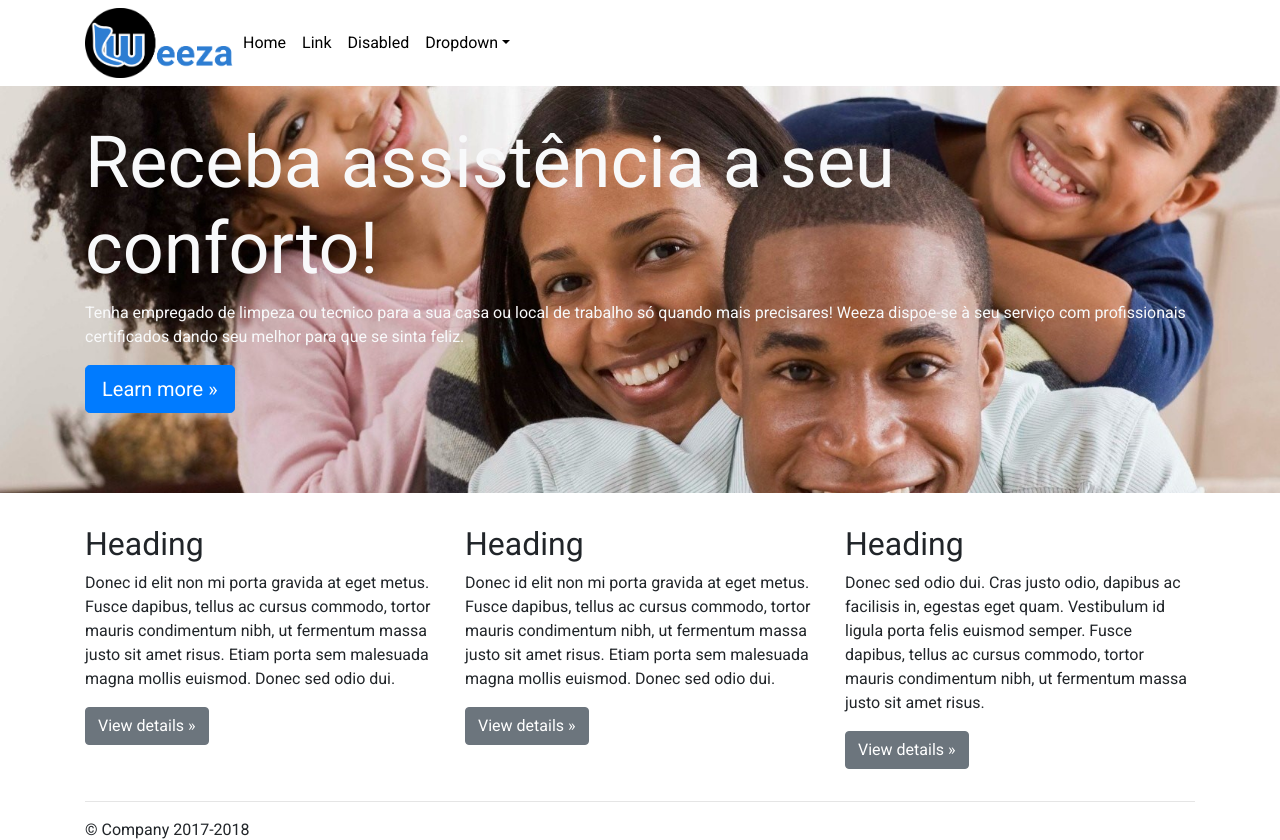
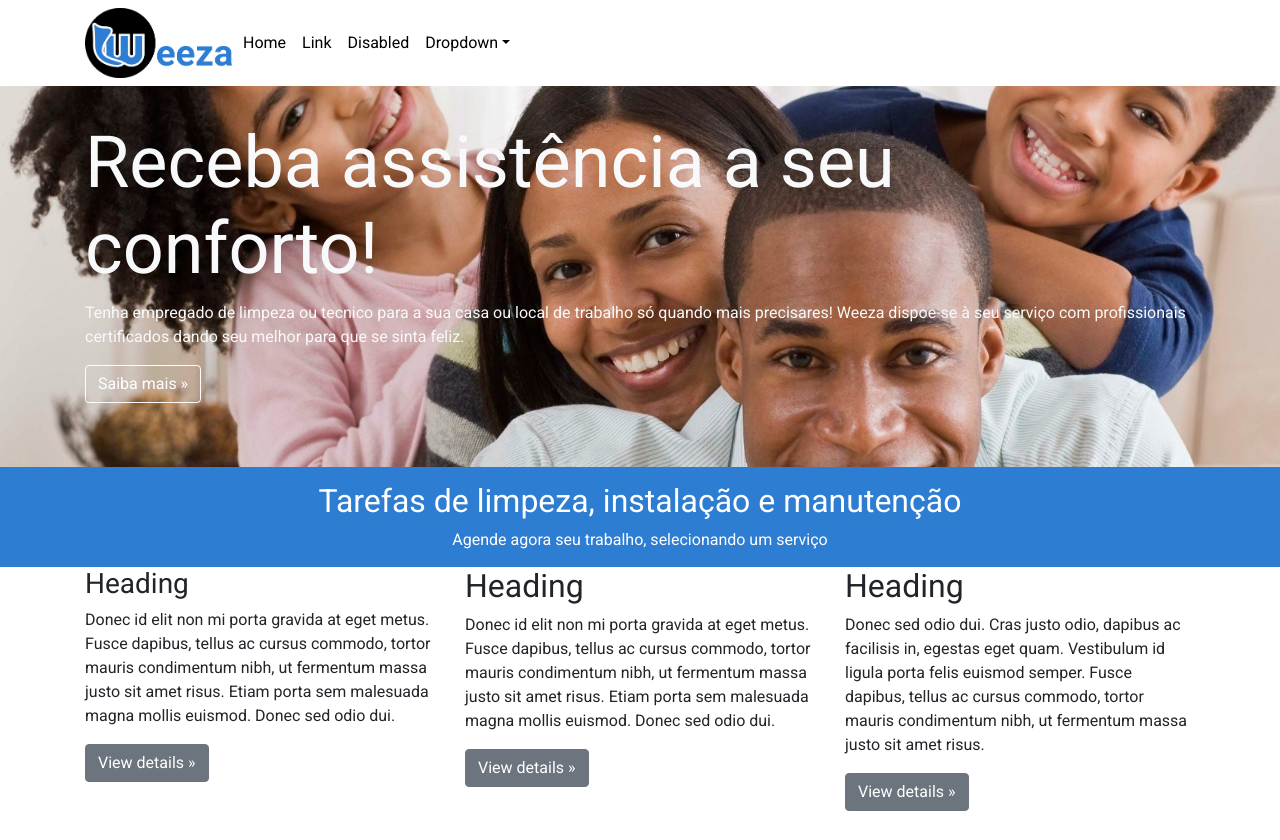
Before and after one commit to AbelKinkela/WeezaProject, a Django app: page / in a window 1280 px wide. Shown: the top 840 px of the page. Run offline with Django 3.2, Linux system fonts and the light colour scheme; some libraries are stand-ins or nearby versions.

Commit message:
Commit 2: mudanças no banner-bar. Adicionado o texto

```diff
--- a/common-static/css/styles.css
+++ b/common-static/css/styles.css
@@ -47,9 +47,31 @@ body {
 
 .jumbotron{
     background-image: url("../img/bannerImage.jpg");
-    height: 50%;
-      background-position: center;
-  background-repeat: no-repeat;
-  background-size: cover;
-  position: relative;
+    background-position: center;
+    background-repeat: no-repeat;
+    background-size: cover;
+    position: relative;
 }
+
+.btn-primary-outline {
+  background-color: transparent;
+  border-color: rgb(255, 251, 251);
+  color: #ffffff;
+}
+
+.btn-primary-outline:hover{
+    color: #ffffff;
+    font-weight: bold;
+}
+
+.banner-bar{
+    background-color: #2D7DD2;
+    color: #ffffff;
+    margin-top: -32px;
+    text-align: center;
+    height: 100px;
+}
+
+.banner-bar-text{
+    padding-top: 15px;
+}
--- a/main/templates/html/index.html
+++ b/main/templates/html/index.html
@@ -61,15 +61,20 @@
                     quando mais precisares!
                     Weeza dispoe-se à seu serviço com profissionais certificados dando seu melhor para que se sinta
                     feliz. </p>
-                <p><a class="btn btn-primary btn-lg" href="#" role="button">Learn more &raquo;</a></p>
+                <button type="button" class="btn btn-primary-outline">Saiba mais &raquo;</button>
             </div>
+        </div>
+
+        <div class="banner-bar">
+            <h2 class="banner-bar-text">Tarefas de limpeza, instalação e manutenção</h2>
+            <p>Agende agora seu trabalho, selecionando um serviço</p>
         </div>
 
         <div class="container">
 
             <div class="row">
                 <div class="col-md-4">
-                    <h2>Heading</h2>
+                    <h3>Heading</h3>
                     <p>Donec id elit non mi porta gravida at eget metus. Fusce dapibus, tellus ac cursus commodo, tortor
                         mauris condimentum nibh, ut fermentum massa justo sit amet risus. Etiam porta sem malesuada
                         magna mollis euismod. Donec sed odio dui. </p>
```
